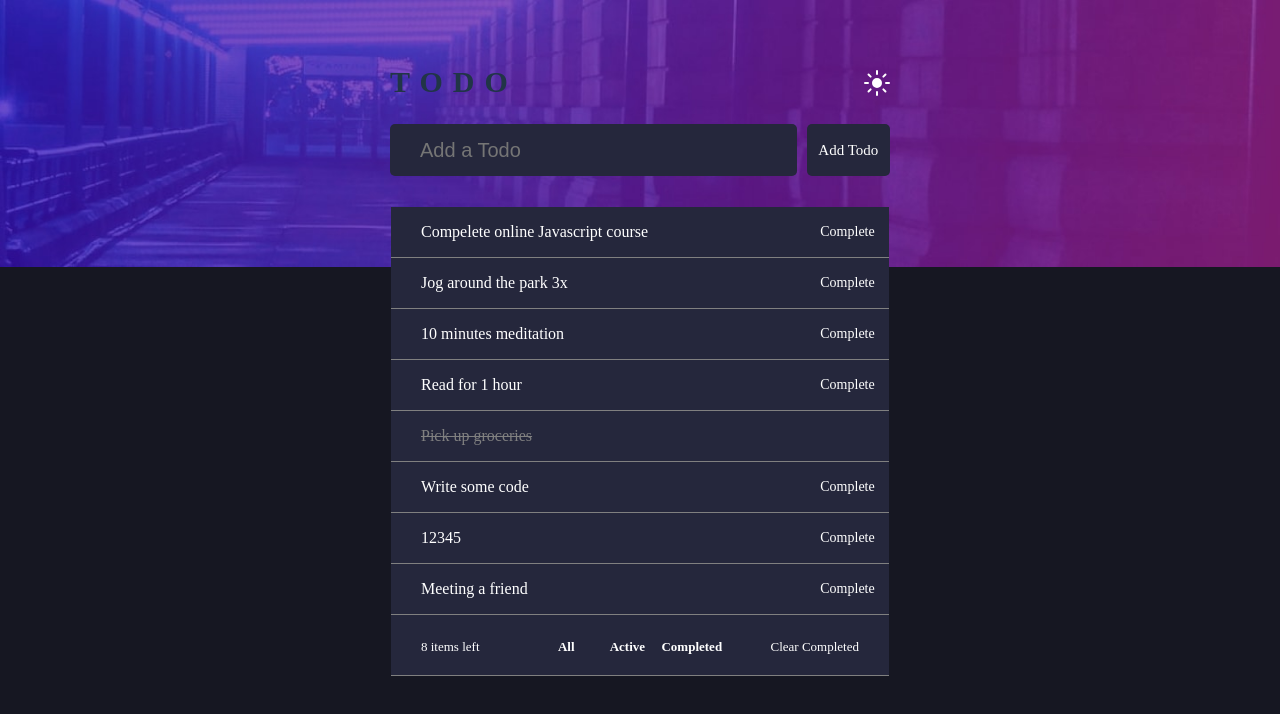
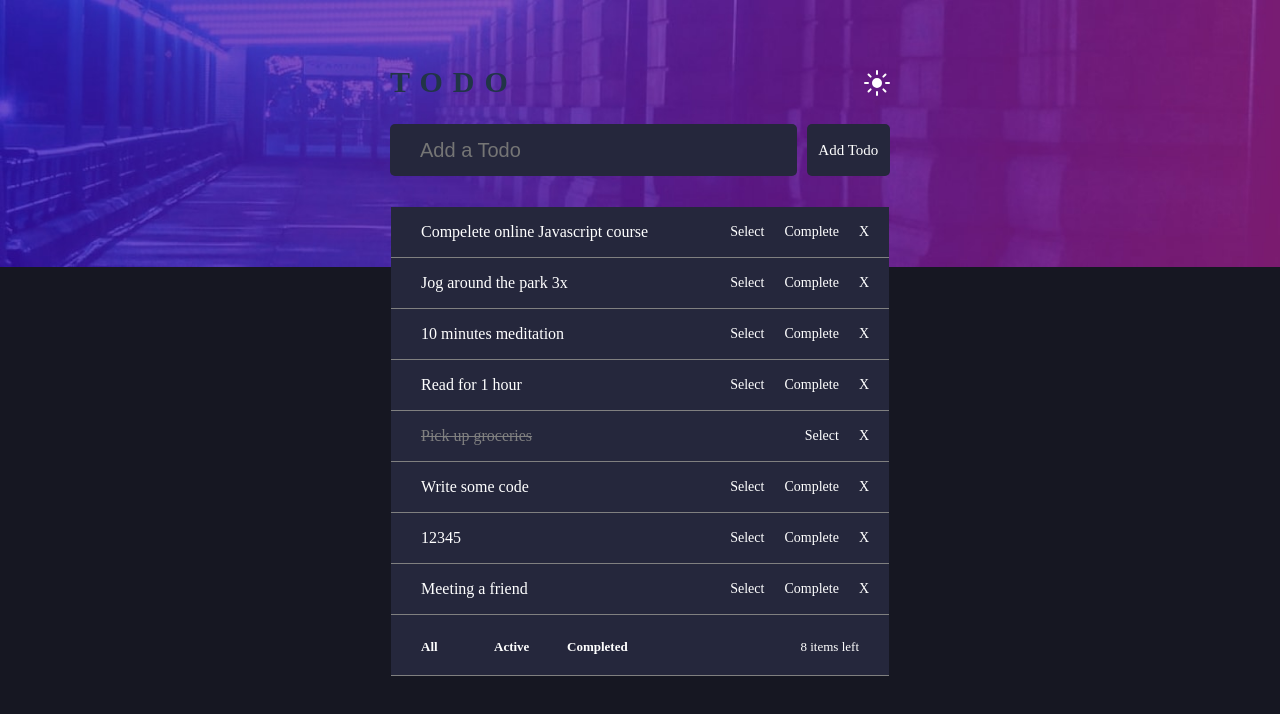
Before and after one commit to Elio1995/todo-app, a React (Vite) app: page / in a window 1280 px wide. Shown: the top 714 px of the page. Built offline with nearby package versions, Linux system fonts and the light colour scheme; data requests are answered from the project's data file.

Commit message:
Added status change from active to completed and delete a todo

```diff
--- a/src/App.tsx
+++ b/src/App.tsx
@@ -5,7 +5,7 @@ import moon from "../images/icon-moon.svg";
 
 import "./App.css";
 
-interface TIME {
+interface TODO {
   id: number;
   name: string;
   status: string;
@@ -16,6 +16,7 @@ function App() {
   const todoRef = useRef();
   const [loading, setLoading] = useState(false);
   const [mode, setMode] = useState(false);
+  const [selectedTodoId, setTodoId] = useState(Number);
 
   const [validated, setValidated] = useState(false);
 
@@ -30,18 +31,18 @@ function App() {
     return fetch(`http://localhost:3000/todo`)
       .then((response) => response.json())
       .then((data) => {
-        setTodos(data.filter((todo: TIME) => todo.status === "Active"));
+        setTodos(data.filter((todo: TODO) => todo.status === "Active"));
       });
   }
   function getCompletedTodoList() {
     return fetch(`http://localhost:3000/todo`)
       .then((response) => response.json())
       .then((data) => {
-        setTodos(data.filter((todo: TIME) => todo.status === "Completed"));
+        setTodos(data.filter((todo: TODO) => todo.status === "Completed"));
       });
   }
   function handleSubmit(e: any) {
-    const data: TIME = {
+    const data: TODO = {
       id: Math.random() * (1000 - 1) + 1,
       name: todoRef.current.value,
       status: "Active",
@@ -62,12 +63,44 @@ function App() {
         console.error("Error:", error);
       });
   }
-  function statusChange() {}
+
+  const selectedTodo: undefined | TODO = todos.find(
+    (todo: TODO | undefined) => todo?.id === selectedTodoId
+  );
+  const selectedId = selectedTodo?.id;
+
+  function statusChange() {
+    // selectedActiveTodo?.status === "Completed";
+    return fetch(`http://localhost:3000/todo/${selectedId}`, {
+      method: "PATCH",
+      body: JSON.stringify({
+        status: "Completed",
+      }),
+      headers: {
+        "Content-Type": "application/json ; charset=UTF-8",
+      },
+    })
+      .then((response) => response.json())
+
+      .then((json) => console.log(json));
+  }
+  function deleteTodo() {
+    // selectedActiveTodo?.status === "Completed";
+    return fetch(`http://localhost:3000/todo/${selectedId}`, {
+      method: "DELETE",
+      headers: {
+        "Content-Type": "application/json ; charset=UTF-8",
+      },
+      body: JSON.stringify({}),
+    })
+      .then((response) => response.json())
+
+      .then((json) => console.log(json));
+  }
+
   useEffect(() => {
     getTodoList();
   }, []);
-  console.log("TODO", todos);
-  console.log("mode", mode);
 
   return (
     <div
@@ -153,7 +186,7 @@ function App() {
           </div>
           <div style={{ border: "1px solid transparent", borderRadius: "5px" }}>
             <div style={{ borderRadius: "5px" }}>
-              {todos.map((todo: TIME) => {
+              {todos.map((todo: TODO) => {
                 return (
                   <div
                     style={{
@@ -186,18 +219,62 @@ function App() {
                     >
                       {todo.name}
                     </p>
-                    {todo.status === "Active" ? (
-                      <span
+                    {todo.status === "Completed" ? (
+                      <div
                         style={{
                           display: "flex",
                           placeItems: "center",
                           justifyContent: "center",
                           fontSize: "14px",
-                          cursor: "pointer",
+                          paddingRight: "20px",
                         }}
                       >
-                        Complete
-                      </span>
+                        <span
+                          style={{
+                            marginRight: "20px",
+                          }}
+                          onClick={() => setTodoId(todo.id)}
+                        >
+                          Select
+                        </span>
+
+                        <span onClick={() => deleteTodo() && getTodoList()}>
+                          X
+                        </span>
+                      </div>
+                    ) : (
+                      ""
+                    )}
+                    {todo.status === "Active" ? (
+                      <div
+                        style={{
+                          display: "flex",
+                          placeItems: "center",
+                          justifyContent: "center",
+                          fontSize: "14px",
+                          paddingRight: "20px",
+                        }}
+                      >
+                        <span
+                          style={{
+                            marginRight: "20px",
+                          }}
+                          onClick={() => setTodoId(todo.id)}
+                        >
+                          Select
+                        </span>
+                        <span
+                          style={{
+                            marginRight: "20px",
+                          }}
+                          onClick={() => statusChange() && getTodoList()}
+                        >
+                          Complete
+                        </span>
+                        <span onClick={() => deleteTodo() && getTodoList()}>
+                          X
+                        </span>
+                      </div>
                     ) : (
                       ""
                     )}
@@ -208,7 +285,7 @@ function App() {
             <div
               style={{
                 display: "grid",
-                gridTemplateColumns: "5fr 6fr 5fr",
+                gridTemplateColumns: "1fr 1fr",
                 backgroundColor:
                   mode === false ? "hsl(235, 24%, 19%)" : "white",
                 height: "40px",
@@ -217,14 +294,6 @@ function App() {
                 borderBottom: "solid 1px grey",
               }}
             >
-              <div
-                style={{
-                  color: mode === false ? "white" : "hsl(235, 24%, 19%)",
-                  textAlign: "start",
-                }}
-              >
-                {todos.length} items left
-              </div>
               <div
                 style={{
                   display: "grid",
@@ -254,8 +323,19 @@ function App() {
                   textAlign: "end",
                 }}
               >
-                Clear Completed
+                {todos.length} items left
               </div>
+              {/* <div
+                style={{
+                  color: mode === false ? "white" : "hsl(235, 24%, 19%)",
+                  textAlign: "end",
+                }}
+              >
+                <span onClick={() => deleteCompletedTodo() && getTodoList()}>
+                  {" "}
+                  Clear Completed
+                </span>
+              </div> */}
             </div>
           </div>
         </div>
```
